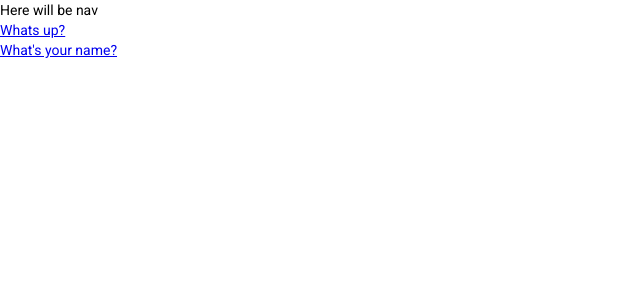
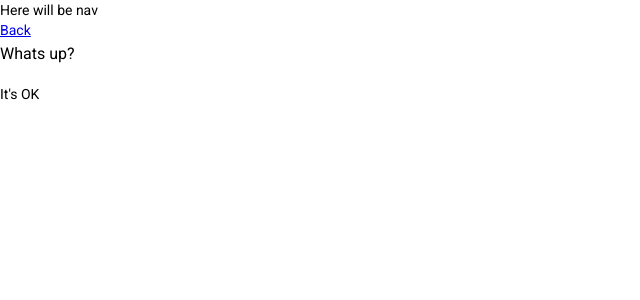
Before and after one commit to aposlayko/qna-app, an Angular app: page /question/1 in a window 1280 px wide. Shown: the top 300 px of the page, without its empty margins (0-640 px from the left). Built offline with nearby package versions, Linux system fonts and the light colour scheme.

Commit message:
fix resolver

```diff
--- a/src/app/app-routing.module.ts
+++ b/src/app/app-routing.module.ts
@@ -7,13 +7,13 @@ import {QuestionPageResolver} from './resolvers/question-page/question-page.reso
 const routes: Routes = [{
   path: '',
   component: QuestionListComponent,
-  children: [{
-    path: 'question/:id',
-    component: QuestionPageComponent,
-    resolve: {
-      question: QuestionPageResolver
-    }
-  }]
+  children: []
+}, {
+  path: 'question/:id',
+  component: QuestionPageComponent,
+  resolve: {
+    question: QuestionPageResolver
+  }
 }];
 
 @NgModule({
--- a/src/app/components/question-page/question-page.component.html
+++ b/src/app/components/question-page/question-page.component.html
@@ -1,2 +1,3 @@
-<p>question-page works!</p>
 <a routerLink="/">Back</a>
+<h3>{{question.title}}</h3>
+<p>{{question.answer}}</p>
--- a/src/app/components/question-page/question-page.component.ts
+++ b/src/app/components/question-page/question-page.component.ts
@@ -1,5 +1,6 @@
 import { Component, OnInit } from '@angular/core';
 import {ActivatedRoute} from '@angular/router';
+import {Question} from '../../interfaces/question';
 
 @Component({
   selector: 'app-question-page',
@@ -7,13 +8,12 @@ import {ActivatedRoute} from '@angular/router';
   styleUrls: ['./question-page.component.scss']
 })
 export class QuestionPageComponent implements OnInit {
+  question: Question;
 
-  constructor(private activatedRoute: ActivatedRoute) {
-    console.log('QuestionPageComponent');
-  }
+  constructor(private activatedRoute: ActivatedRoute) { }
 
   ngOnInit(): void {
-    console.log(this.activatedRoute);
+    this.question = this.activatedRoute.snapshot.data['question'];
   }
 
 }
--- a/src/app/resolvers/question-page/question-page.resolver.ts
+++ b/src/app/resolvers/question-page/question-page.resolver.ts
@@ -23,7 +23,6 @@ export class QuestionPageResolver implements Resolve<Question> {
     return this.questionsService.getQuestionById(questionId).pipe(
       take(1),
       mergeMap(question => {
-        console.log(question);
         if (question) {
           return of(question);
         } else { // question not found
```
